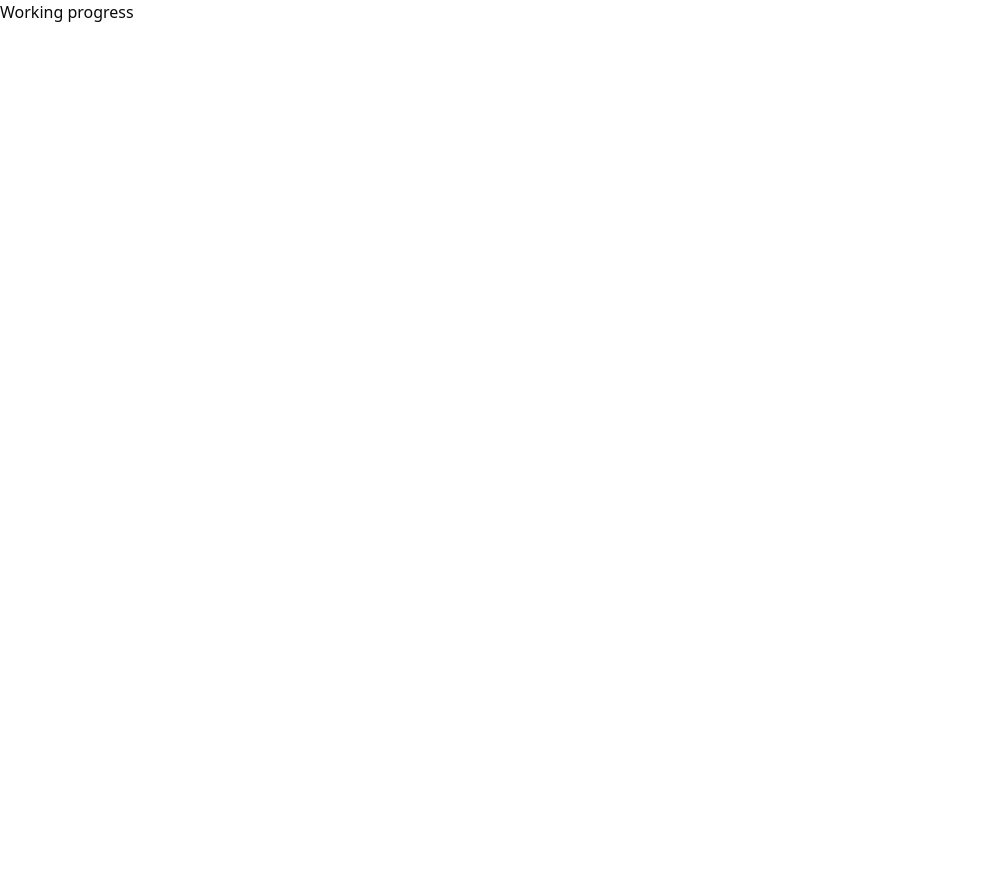
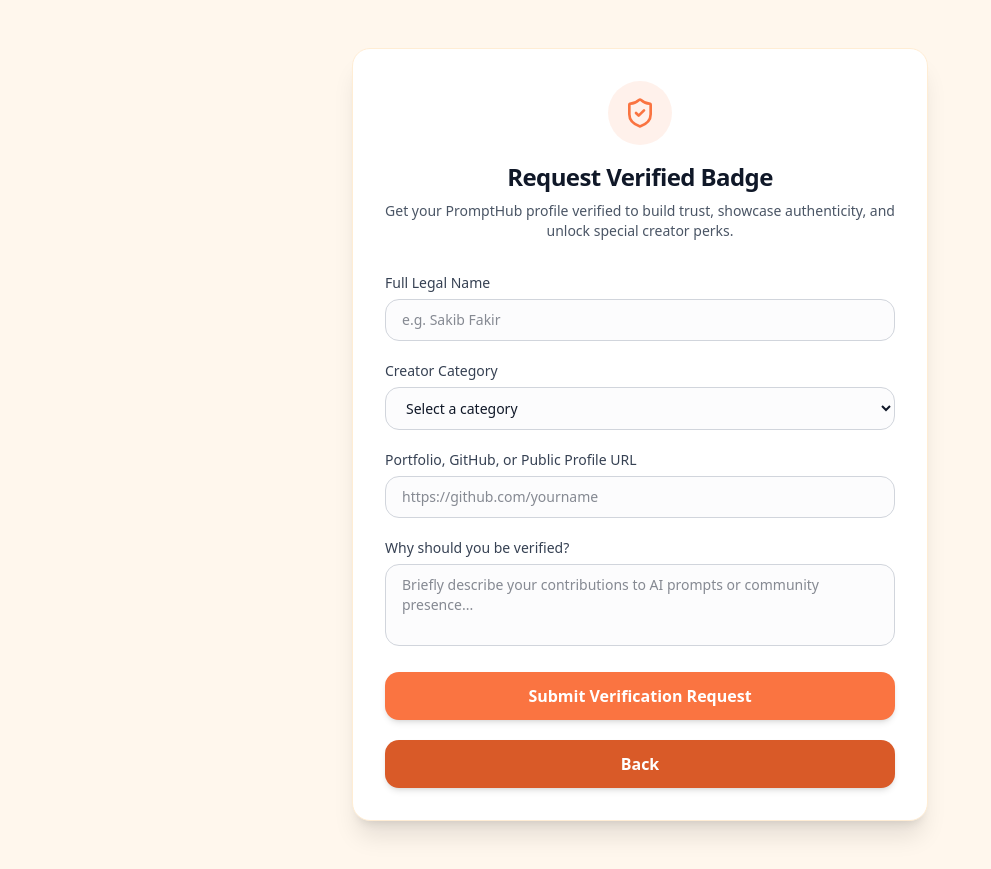
Before and after one commit to SakibFakir69/prompthub-client, a Next.js app: page /verified in a window 1280 px wide. Shown: the whole page, without its empty margins (0-991 px from the left). Before the commit the page ends 800 px from the top, so only its background shows below. Built offline with nearby package versions, Linux system fonts and the light colour scheme; no server answers.

Commit message:
feat(setting) add verified user request form

```diff
--- a/src/app/verified/page.tsx
+++ b/src/app/verified/page.tsx
@@ -1,11 +1,10 @@
 
 
+import VerifyBadge from '@/src/components/verified/verified-badge'
 import React from 'react'
 
 function page() {
-  return (
-    <div>Working progress</div>
-  )
+  return <VerifyBadge/>
 }
 
 export default page
--- a/src/components/settings/setting.tsx
+++ b/src/components/settings/setting.tsx
@@ -78,6 +78,7 @@
   const [deleteUser] = useDeleteUserMutation();
 
   const dispatch = useDispatch();
+
 
   const [notifications, setNotifications] = useState<NotificationState>({
     push: true,
@@ -211,6 +212,12 @@
     </button>
   );
 
+
+  const goVerifiedPath = () => {
+    router.push('/verified')
+
+  }
+
   return (
     <div className="min-h-screen flex justify-center">
       {/* Container to restrict max width on desktop view (retains mobile app layout style) */}
@@ -275,6 +282,10 @@
             <Divider />
             {!user?.data.isVerify && (
               <RowItem
+
+
+                onPress={goVerifiedPath}
+
                 icon={<BadgeCheck size={17} color="#534AB7" />}
                 iconBg="#EEEDFE"
                 label="Request verified badge"
--- /dev/null
+++ b/src/components/verified/verified-badge.tsx
@@ -0,0 +1,193 @@
+"use client";
+
+import React, { useState } from "react";
+import { useForm } from "react-hook-form";
+import { zodResolver } from "@hookform/resolvers/zod";
+import * as z from "zod";
+import { ShieldCheck, UploadCloud, CheckCircle2, AlertCircle, Loader2 } from "lucide-react";
+import { useRouter } from "next/navigation";
+
+
+const verifySchema = z.object({
+  fullName: z.string().min(2, "Full name must be at least 2 characters."),
+  category: z.string().min(1, "Please select a category."),
+  portfolioUrl: z.string().url("Please enter a valid URL (portfolio, GitHub, or social media)."),
+  reason: z.string().min(20, "Please provide at least 20 characters explaining why you should be verified."),
+  documentType: z.string().min(1, "Please select an identification document type."),
+});
+
+type VerifyFormValues = z.infer<typeof verifySchema>;
+
+function VerifyBadge() {
+  const [isSubmitted, setIsSubmitted] = useState(false);
+  const [isSubmitting, setIsSubmitting] = useState(false);
+  const router = useRouter();
+
+  const {
+    register,
+    handleSubmit,
+    formState: { errors },
+  } = useForm<VerifyFormValues>({
+    resolver: zodResolver(verifySchema),
+  });
+
+  const onSubmit = async (data: VerifyFormValues) => {
+    setIsSubmitting(true);
+    // Simulate API submission
+    setTimeout(() => {
+      setIsSubmitting(false);
+      setIsSubmitted(true);
+    }, 1500);
+  };
+
+  return (
+    <div className="min-h-screen bg-[#FFF7ED] text-gray-900 flex items-center justify-center px-4 py-12">
+      <div className="max-w-xl w-full bg-white rounded-2xl shadow-xl border border-orange-100 p-8">
+
+        {/* Header */}
+        <div className="text-center mb-8">
+          <div className="inline-flex items-center justify-center w-16 h-16 rounded-full bg-[#FA7441]/10 text-[#FA7441] mb-4">
+            <ShieldCheck className="w-8 h-8" />
+          </div>
+          <h1 className="text-2xl font-bold tracking-tight text-gray-900">
+            Request Verified Badge
+          </h1>
+          <p className="text-sm text-gray-600 mt-2">
+            Get your PromptHub profile verified to build trust, showcase authenticity, and unlock special creator perks.
+          </p>
+        </div>
+
+        {isSubmitted ? (
+          /* Success State */
+          <div className="text-center py-8">
+            <div className="inline-flex items-center justify-center w-12 h-12 rounded-full bg-green-100 text-green-600 mb-4">
+              <CheckCircle2 className="w-6 h-6" />
+            </div>
+            <h3 className="text-lg font-semibold text-gray-900">Application Submitted!</h3>
+            <p className="text-sm text-gray-600 mt-2">
+              We have received your verification request. Our moderation team will review your details and notify you via email within 3–5 business days.
+            </p>
+            <button
+
+              onClick={()=> router.replace('/settings')}
+              disabled={isSubmitting}
+              className="w-full bg-[#d95a28] hover:bg-[#e06232] text-white font-semibold py-3 rounded-xl transition duration-200 shadow-md hover:shadow-lg flex items-center justify-center gap-2 disabled:opacity-70"
+            >
+              Back
+            </button>
+          </div>
+        ) : (
+          /* Form */
+          <form onSubmit={handleSubmit(onSubmit)} className="space-y-5">
+
+            {/* Full Name */}
+            <div>
+              <label className="block text-sm font-medium text-gray-700 mb-1.5">
+                Full Legal Name
+              </label>
+              <input
+                type="text"
+                {...register("fullName")}
+                placeholder="e.g. Sakib Fakir"
+                className="w-full px-4 py-2.5 rounded-xl border border-gray-300 focus:outline-none focus:ring-2 focus:ring-[#FA7441] focus:border-transparent text-sm bg-gray-50/50"
+              />
+              {errors.fullName && (
+                <p className="text-xs text-red-500 mt-1 flex items-center gap-1">
+                  <AlertCircle className="w-3.5 h-3.5" /> {errors.fullName.message}
+                </p>
+              )}
+            </div>
+
+            {/* Category selection */}
+            <div>
+              <label className="block text-sm font-medium text-gray-700 mb-1.5">
+                Creator Category
+              </label>
+              <select
+                {...register("category")}
+                className="w-full px-4 py-2.5 rounded-xl border border-gray-300 focus:outline-none focus:ring-2 focus:ring-[#FA7441] focus:border-transparent text-sm bg-gray-50/50"
+              >
+                <option value="">Select a category</option>
+                <option value="developer">AI Developer / Engineer</option>
+                <option value="prompt-engineer">Professional Prompt Engineer</option>
+                <option value="educator">Content Creator / Educator</option>
+                <option value="enterprise">Organization / Enterprise</option>
+                  <option value="enterprise">Others</option>
+              </select>
+              {errors.category && (
+                <p className="text-xs text-red-500 mt-1 flex items-center gap-1">
+                  <AlertCircle className="w-3.5 h-3.5" /> {errors.category.message}
+                </p>
+              )}
+            </div>
+
+            {/* Portfolio / Public Proof URL */}
+            <div>
+              <label className="block text-sm font-medium text-gray-700 mb-1.5">
+                Portfolio, GitHub, or Public Profile URL
+              </label>
+              <input
+                type="text"
+                {...register("portfolioUrl")}
+                placeholder="https://github.com/yourname"
+                className="w-full px-4 py-2.5 rounded-xl border border-gray-300 focus:outline-none focus:ring-2 focus:ring-[#FA7441] focus:border-transparent text-sm bg-gray-50/50"
+              />
+              {errors.portfolioUrl && (
+                <p className="text-xs text-red-500 mt-1 flex items-center gap-1">
+                  <AlertCircle className="w-3.5 h-3.5" /> {errors.portfolioUrl.message}
+                </p>
+              )}
+            </div>
+
+
+
+            {/* Reason */}
+            <div>
+              <label className="block text-sm font-medium text-gray-700 mb-1.5">
+                Why should you be verified?
+              </label>
+              <textarea
+                rows={3}
+                {...register("reason")}
+                placeholder="Briefly describe your contributions to AI prompts or community presence..."
+                className="w-full px-4 py-2.5 rounded-xl border border-gray-300 focus:outline-none focus:ring-2 focus:ring-[#FA7441] focus:border-transparent text-sm bg-gray-50/50 resize-none"
+              />
+              {errors.reason && (
+                <p className="text-xs text-red-500 mt-1 flex items-center gap-1">
+                  <AlertCircle className="w-3.5 h-3.5" /> {errors.reason.message}
+                </p>
+              )}
+            </div>
+
+            {/* back Button */}
+            <button
+
+              disabled={isSubmitting}
+              className="w-full bg-[#FA7441] hover:bg-[#e06232] text-white font-semibold py-3 rounded-xl transition duration-200 shadow-md hover:shadow-lg flex items-center justify-center gap-2 disabled:opacity-70"
+            >
+              {isSubmitting ? (
+                <>
+                  <Loader2 className="w-5 h-5 animate-spin" /> Submitting Request...
+                </>
+              ) : (
+                "Submit Verification Request"
+              )}
+            </button>
+
+            <button
+
+              onClick={()=> router.replace('/settings')}
+              disabled={isSubmitting}
+              className="w-full bg-[#d95a28] hover:bg-[#e06232] text-white font-semibold py-3 rounded-xl transition duration-200 shadow-md hover:shadow-lg flex items-center justify-center gap-2 disabled:opacity-70"
+            >
+              Back
+            </button>
+
+          </form>
+        )}
+      </div>
+    </div>
+  );
+}
+
+export default VerifyBadge;
```
Also changed, not shown: 1 other file (tests, documents, lock files or other folders).
